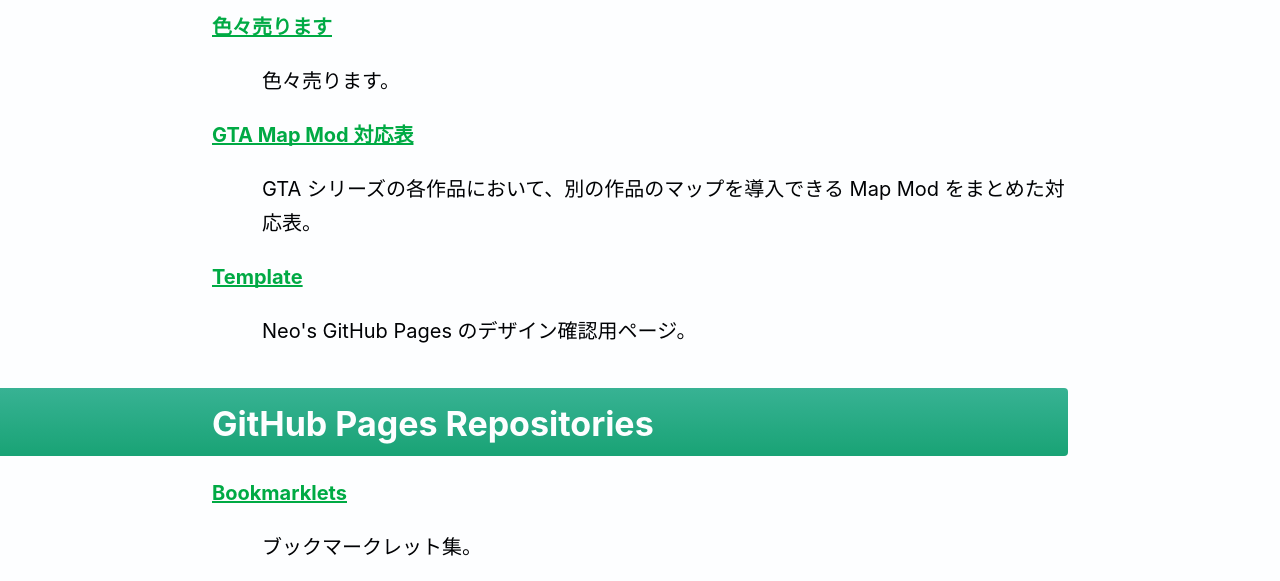
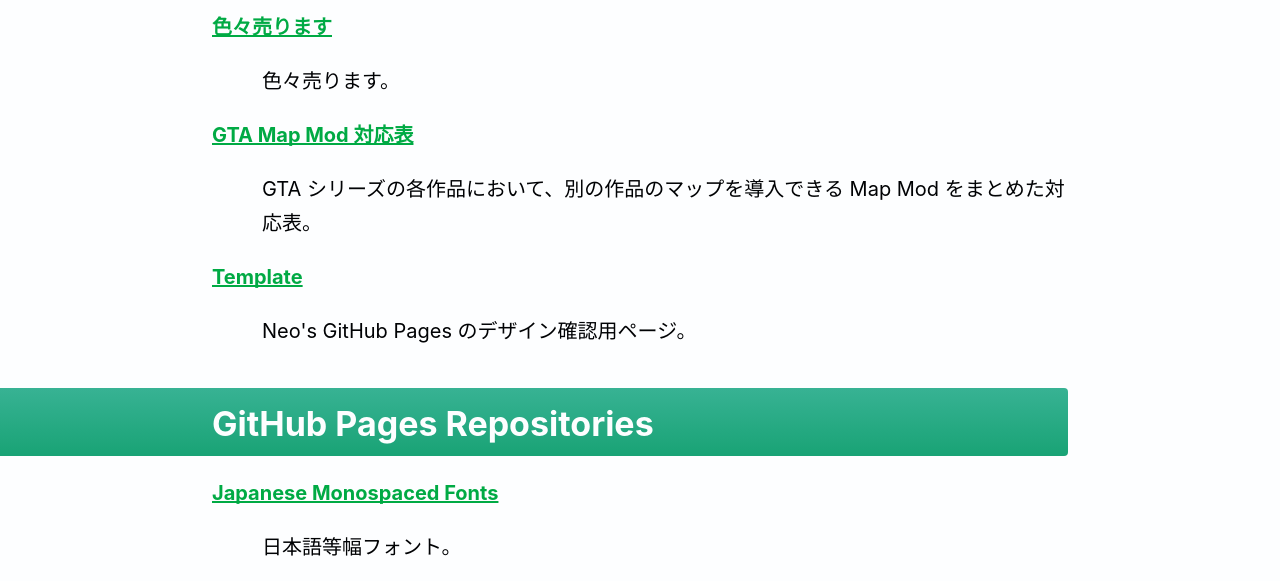
Before and after one commit to Neos21/neos21.github.io, a website: page index.html in a window 1280 px wide. Shown: the part 365-946 px from the top of the page. Drawn offline with Linux system fonts and the light colour scheme.

Commit message:
Add Japanese Monospaced Fonts

```diff
--- a/index.html
+++ b/index.html
@@ -38,6 +38,10 @@
         <section>
           <h2>GitHub Pages Repositories</h2>
           <dl>
+            <dt><a href="japanese-monospaced-fonts/">Japanese Monospaced Fonts</a></dt>
+            <dd>
+              <p>日本語等幅フォント。</p>
+            </dd>
             <dt><a href="bookmarklets/">Bookmarklets</a></dt>
             <dd>
               <p>ブックマークレット集。</p>
```
